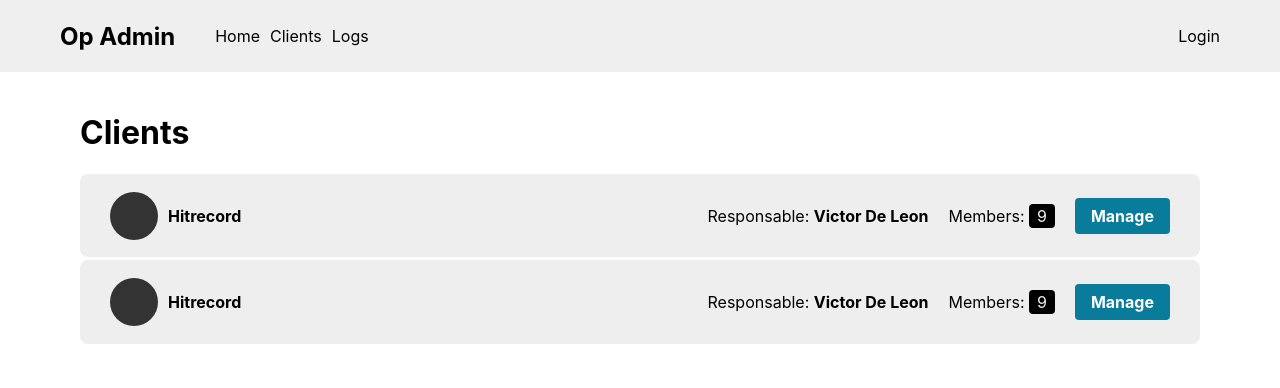
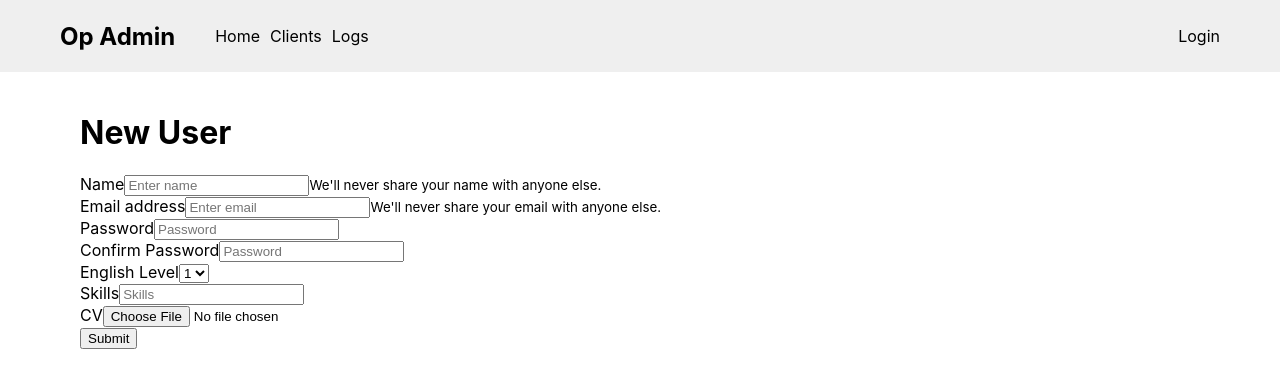
Before and after one commit to victorldleon/operations-admin, a React (Create React App) app: page /users/new in a window 1280 px wide. Shown: the top 388 px of the page. Built offline with nearby package versions, Linux system fonts and the light colour scheme.

Commit message:
adds form for new user

```diff
--- a/src/App.js
+++ b/src/App.js
@@ -5,6 +5,8 @@
 import ClientsPage from './pages/Clients/Clients';
 import LogsPage from './pages/Logs/Logs';
 import Header from './components/organisms/Header/Header';
+import NewClient from './pages/Clients/New';
+import NewUser from './pages/Users/New';
 
 function App() {
   return (
@@ -13,9 +15,9 @@
       <Switch>
         <div className="container">
           <Route path="/" component={UsersPage} exact/>
-          <Route path="/users/new" component={ClientsPage} />
+          <Route path="/users/new" component={NewUser} />
           <Route path="/clients" component={ClientsPage} />
-          <Route path="/clients/new" component={ClientsPage} />
+          <Route path="/clients/new" component={NewClient} />
           <Route path="/logs" component={LogsPage} />
         </div>
       </Switch>
--- a/src/pages/Clients/New.js
+++ b/src/pages/Clients/New.js
@@ -0,0 +1,10 @@
+import React from "react";
+
+const NewClient = () => {
+    return (
+        <div>
+        <h1>New Client</h1>
+        </div>
+    );
+    }
+export default NewClient;
--- a/src/pages/Users/New.js
+++ b/src/pages/Users/New.js
@@ -0,0 +1,90 @@
+import React from 'react';
+
+const NewUser = () => {
+    const [name, setName] = React.useState('');
+    const [email, setEmail] = React.useState('');
+    const [password, setPassword] = React.useState('');
+    const [passwordConfirmation, setPasswordConfirmation] = React.useState('');
+    const [role, setRole] = React.useState('');
+    const [isLoading, setIsLoading] = React.useState(false);
+    const [error, setError] = React.useState(null);
+    const [success, setSuccess] = React.useState(null);
+
+    const handleSubmit = async (e) => {
+        e.preventDefault();
+        setIsLoading(true);
+        setError(null);
+        setSuccess(null);
+        try {
+            const response = await fetch('/api/users', {
+                method: 'POST',
+                headers: {
+                    'Content-Type': 'application/json'
+                },
+                body: JSON.stringify({
+                    name,
+                    email,
+                    password,
+                    passwordConfirmation,
+                    role
+                })
+            });
+            const data = await response.json();
+            if (data.error) {
+                setError(data.error);
+            } else {
+                setSuccess(data.message);
+            }
+        } catch (error) {
+            setError(error);
+        }
+        setIsLoading(false);
+    };
+
+    return (
+        <div>
+            <h1>New User</h1>
+            <form onSubmit={handleSubmit}>
+                <div className="form-group">
+                    <label htmlFor="name">Name</label>
+                    <input type="text" className="form-control" id="name" aria-describedby="nameHelp" placeholder="Enter name" />
+                    <small id="nameHelp" className="form-text text-muted">We'll never share your name with anyone else.</small>
+                </div>
+                <div className="form-group">
+                    <label htmlFor="email">Email address</label>
+                    <input type="email" className="form-control" id="email" aria-describedby="emailHelp" placeholder="Enter email" />
+                    <small id="emailHelp" className="form-text text-muted">We'll never share your email with anyone else.</small>
+                </div>
+                <div className="form-group">
+                    <label htmlFor="password">Password</label>
+                    <input type="password" className="form-control" id="password" placeholder="Password" />
+                </div>
+                <div className="form-group">
+                    <label htmlFor="password">Confirm Password</label>
+                    <input type="password" className="form-control" id="password" placeholder="Password" />
+                </div>
+                <div className="form-group">
+                    <label htmlFor="englishLevel">English Level</label>
+                    <select className="form-control" id="englishLevel">
+                        <option>1</option>
+                        <option>2</option>
+                        <option>3</option>
+                        <option>4</option>
+                        <option>5</option>
+                    </select>
+                </div>
+                <div className="form-group">
+                    <label htmlFor="skills">Skills</label>
+                    <input type="text" className="form-control" id="skills" placeholder="Skills" />
+                </div>
+                <div className="form-group">
+                    <label htmlFor="cv">CV</label>
+                    <input type="file" className="form-control" id="cv" placeholder="CV" />
+                </div>
+                <button type="submit" className="btn btn-primary">Submit</button>
+            </form>
+        </div>
+    )
+}
+
+export default NewUser
```
